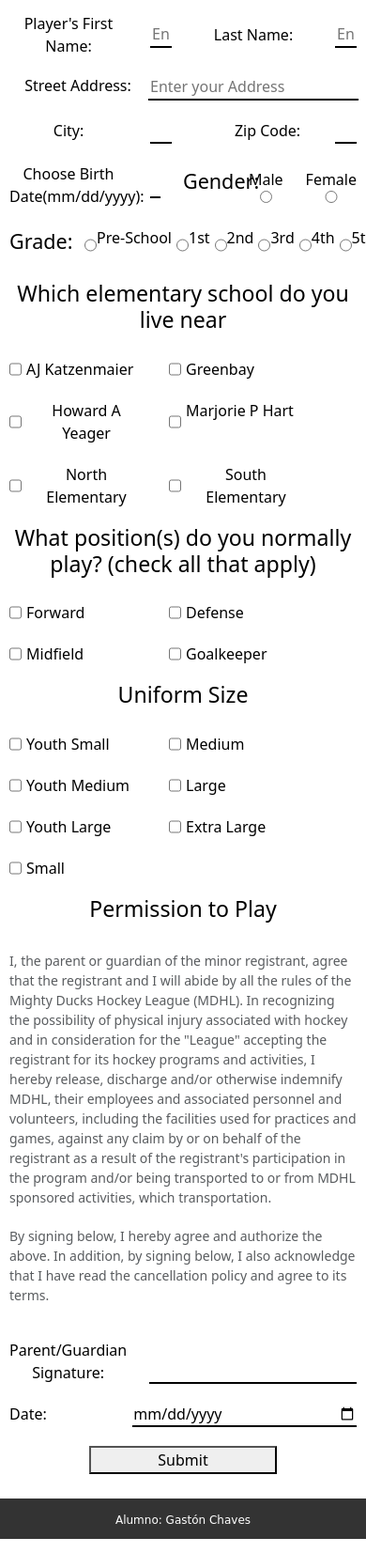
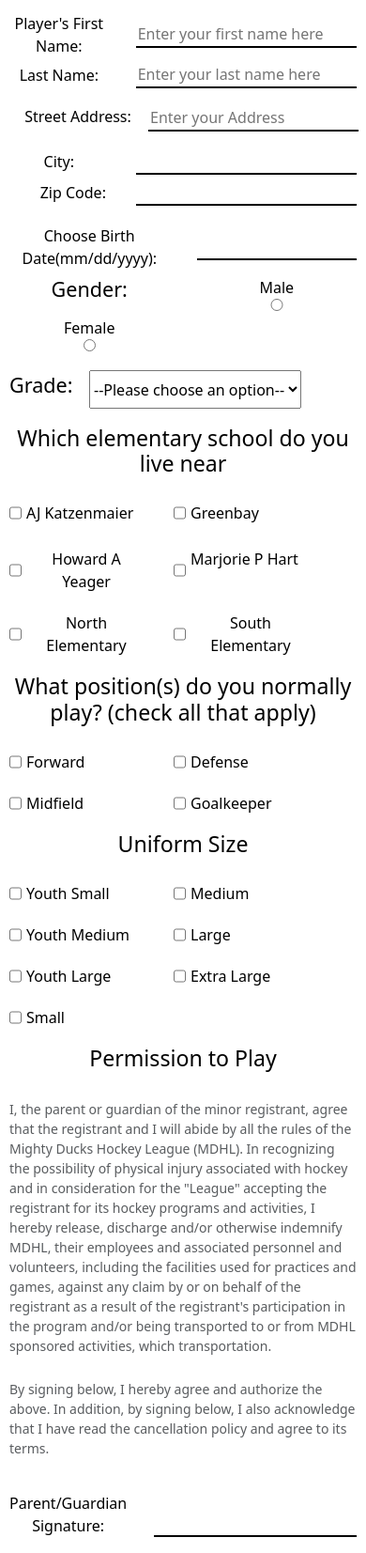
Before and after one commit to soluits/Task2, a plain HTML site: page register.html in a window 390 px wide. Shown: the part 318-1971 px from the top of the page at 94% size. Drawn offline with nearby package versions, Linux system fonts and the light colour scheme; a web font is replaced by a local one.

Commit message:
Diseño Task4 con flexbox con cambios

```diff
--- a/css/form-1.css
+++ b/css/form-1.css
@@ -33,6 +33,20 @@ body > main > aside > div > form > div > div.row.check > div {
 display: grid;
   grid-template-columns: 150px 1fr 150px 1fr;
 }
+
+@media (max-width: 550px) {.row {
+	  display: grid;
+	  grid-template-columns: 1fr 2fr;
+	  grid-gap: 5px;
+	}
+  }
+
+@media (max-width: 550px) {.column {
+	  display: grid;
+	  grid-template-columns: 1fr 1fr !important;
+	  grid-gap: 5px;
+	}
+  }
 .sub-row {
 	display: grid;
   grid-template-columns: 10px 1fr 10px 1fr;
--- a/css/form.css
+++ /dev/null
@@ -1,58 +0,0 @@
-.form-container{
-	width:100%;
-}
-.row{
-	display: grid;
-	grid-template-columns: repeat(5, 1fr);
-	grid-gap: 5px;
-}
-.body .row div {
-	display: flex;
-	justify-content: center;
-    flex-direction: column;
-
-}
-.col-one {
-  background: blue;
-  border: black 5px solid;
-  grid-column-start: 1;
-  grid-column-end: 3;
-  grid-row-start: 1;
-  grid-row-end: 3;
-}
-.col-three {
-
-}
-.col-four {
-}
-.col-five {
-}
-.col-six {
-}
-
-.name{
-		  background: red;
-  border: black 5px solid;
-
-grid-column-start: 1;
-  grid-column-end: 3;
-  grid-row-start: 1;
-  grid-row-end: 3;}
-
-.lastname{
-grid-column-start: 3;
-  grid-column-end: 5;
-    grid-row-start: 1;
-  grid-row-end: 3;}
-.street{}
-.city{}
-.zip-code{}
-.bday{}
-.grade{
-	  background: blue;
-  border: black 5px solid;
-  grid-column-start: 1;
-  grid-column-end: 5;
-  grid-row-start: 4;
-  grid-row-end: 6;
-}
--- a/css/style.css
+++ b/css/style.css
@@ -282,3 +282,16 @@ flex-grow: 0 !important;
 .body .row .div p{
     display: block;
 }
+
+@media (max-width: 600px) {
+    iframe.iframe-map {
+        width: 100%;
+        max-width: 300px
+    }
+  }
+@media (max-width: 350px) {
+    .row {
+        display: grid;
+        grid-template-columns: 1fr 2fr ip !important;
+    }
+  }
--- a/register.html
+++ b/register.html
@@ -85,13 +85,13 @@
 				<div class="body">
 					<div class="row">
 						<div><label for="first-name" >Player's First Name:</label></div>
-						<div><input type="text" class="bottom-line" id="name" placeholder="Enter your first name here" required="required" ></div>
+						<div><input type="text" class="bottom-line" id="name" name="first-name" placeholder="Enter your first name here" required="required" ></div>
 						<div><label for="last-name">Last Name:</label></div>
-						<div><input type="text"  class="bottom-line" id="last-name" placeholder="Enter your last name here" required="required" ></div>
+						<div><input type="text"  class="bottom-line" id="last-name" name="lastname" placeholder="Enter your last name here" required="required" ></div>
 					</div>
 					<div class="row2">
 						<div><label for="street">Street Address:</label></div>
-						<div><input type="text" class="bottom-line" id="street" placeholder="Enter your Address" required="required" ></div>
+						<div><input type="text" class="bottom-line" id="street" name="street" placeholder="Enter your Address" required="required" ></div>
 					</div>
 					<div class="row">
 						<div><label for="city">City: </label></div>
@@ -99,7 +99,7 @@
 						<div><label for="zip-code" style="margin-left: 30px">Zip Code: </label></div>
 						<div><input type="text"  class="bottom-line" id="zip-code" name="zip-code" required="required" ></div>
 					</div>
-					<div class="row" style="grid-template-columns: 150px 2fr 70px 1fr 1fr;">
+					<div class="row column" style="grid-template-columns: 150px 2fr 70px 1fr 1fr;">
 						<div><label for="bday">Choose Birth Date(mm/dd/yyyy):</label></div>
 						<div><input type="text"  id="bday" class="bottom-line" pattern="(0[1-9]|1[012])[- /.](0[1-9]|[12][0-9]|3[01])[- /.](19|20)\d\d" class="datepicker" name="date" value=""  required="required"  /></div>
 						<div><legend>Gender:</legend></div>
@@ -109,63 +109,63 @@
 					<div class="row" style="grid-template-columns: 50px 3fr; flex-direction: row;">
 						<div><legend>Grade:</legend></div>
 						<div style="grid-template-columns:1fr; flex-direction: row;justify-content: left;margin-left: 30px;">
-							<input type="radio" name="grades" id="pre" required="required" >
-							<label class="space-input" for="preschool">Pre-School</label>
-							<input type="radio" name="grades" id="1st">
-							<label class="space-input" for="1st">1st</label>
-							<input type="radio" name="grades" id="2nd">
-							<label class="space-input" for="2nd">2nd</label>
-							<input type="radio" name="grades" id="3rd">
-							<label class="space-input" for="3rd">3rd</label>
-							<input type="radio" name="grades" id="4th">
-							<label class="space-input" for="4th">4th</label>
-							<input type="radio" name="grades" id="5th">
-							<label class="space-input" for="5th">5th</label></div>
+
+<select name="grades" id="grades">
+    <option value="">--Please choose an option--</option>
+    <option value="preschool">Pre-School</option>
+    <option value="first">1st</option>
+    <option value="second">2nd</option>
+    <option value="third">3th</option>
+    <option value="fourth">4th</option>
+    <option value="fifth">5th</option>
+</select>
+
+							</div>
 					</div>
 					<div clasS="title-table">
 						<h3>Which elementary school do you live near</h3>
 					</div>
 					<div class="row check" style="grid-template-columns: 170PX 170PX; flex-direction:row!important;justify-content:left;">
-						<div><input class="space-input" type="checkbox" id="aj" name="elementary" ><label for="aj">AJ Katzenmaier</label></div>
-						<div><input class="space-input" type="checkbox" id="gb" name="elementary" ><label for="gb">Greenbay</label>	</div>
+						<div><input class="space-input" type="checkbox" id="aj" name="elementary" value="AJ Katzenmaier" ><label for="aj">AJ Katzenmaier</label></div>
+						<div><input class="space-input" type="checkbox" id="gb" name="elementary" value="Greenbay" ><label for="gb">Greenbay</label>	</div>
 						<div></div>
 					</div>
 					<div class="row check" style="grid-template-columns: 170PX 170PX; flex-direction:row!important;justify-content:left;">
-						<div><input class="space-input" type="checkbox" id="hy" name="elementary" ><label for="hy">Howard A Yeager</label></div>
-						<div><input class="space-input" type="checkbox" id="ma" name="elementary" ><label for="ma">Marjorie P Hart</label></div>
+						<div><input class="space-input" type="checkbox" id="hy" name="elementary" value="Howard A Yeager" ><label for="hy">Howard A Yeager</label></div>
+						<div><input class="space-input" type="checkbox" id="ma" name="elementary" value="Marjorie P Hart" ><label for="ma">Marjorie P Hart</label></div>
 					</div>
 					<div class="row check" style="grid-template-columns: 170PX 170PX; flex-direction:row!important;justify-content:left;">
-						<div><input class="space-input" type="checkbox" id="no" name="elementary" ><label for="no">North Elementary</label></div>
-						<div><input class="space-input" type="checkbox" id="so" name="elementary" ><label for="so">South Elementary</label></div>
+						<div><input class="space-input" type="checkbox" id="no" name="elementary" value="North Elementary" ><label for="no">North Elementary</label></div>
+						<div><input class="space-input" type="checkbox" id="so" name="elementary" value="South Elementary"><label for="so">South Elementary</label></div>
 					</div>
 					<div clasS="title-table">
 						<h3 class="form-title">What position(s) do you normally play? (check all that apply)</h3>
 					</div>
 					<div class="row check" style="grid-template-columns: 170PX 170PX; flex-direction:row!important;justify-content:left;">
-						<div><input class="space-input" type="checkbox" id="fo" name="position" ><label for="fo">Forward</label></div>
-						<div><input class="space-input" type="checkbox" id="de" name="position" ><label for="de">Defense</label></div>
+						<div><input class="space-input" type="checkbox" id="fo" name="position" value="Forward" ><label for="fo">Forward</label></div>
+						<div><input class="space-input" type="checkbox" id="de" name="position" value="Defense"><label for="de">Defense</label></div>
 					</div>
 					<div class="row check" style="grid-template-columns: 170PX 170PX; flex-direction:row!important;justify-content:left;">
-						<div><input class="space-input" type="checkbox" id="mid" name="position" ><label for="mid">Midfield</label></div>
-						<div><input class="space-input" type="checkbox" id="gol" name="position" ><label for="gol">Goalkeeper</label></div>
+						<div><input class="space-input" type="checkbox" id="mid" name="position" value="Midfield"><label for="mid">Midfield</label></div>
+						<div><input class="space-input" type="checkbox" id="gol" name="position" value="Goalkeeper"><label for="gol">Goalkeeper</label></div>
 					</div>
 					<div clasS="title-table">
 						<h3 class="form-title">Uniform Size</h3>
 					</div>
 					<div class="row check" style="grid-template-columns: 170PX 170PX; flex-direction:row!important;justify-content:left;">
-						<div><input class="space-input" type="checkbox" id="ys" name="uniform" ><label for="ys">Youth Small</label></div>
-						<div><input class="space-input" type="checkbox" id="me" name="uniform" ><label for="me">Medium</label></div>
+						<div><input class="space-input" type="checkbox" id="ys" name="uniform" value="Youth Small"><label for="ys">Youth Small</label></div>
+						<div><input class="space-input" type="checkbox" id="me" name="uniform" value="Medium"><label for="me">Medium</label></div>
 					</div>
 					<div class="row check" style="grid-template-columns: 170PX 170PX; flex-direction:row!important;justify-content:left;">
-						<div><input class="space-input" type="checkbox" id="ym" name="uniform" ><label for="ym">Youth Medium</label></div>
-						<div><input class="space-input" type="checkbox" id="lg" name="uniform" ><label for="lg">Large</label></div>
+						<div><input class="space-input" type="checkbox" id="ym" name="uniform" value="Youth Medium"><label for="ym">Youth Medium</label></div>
+						<div><input class="space-input" type="checkbox" id="lg" name="uniform" value="Large"><label for="lg">Large</label></div>
 					</div>
 					<div class="row check" style="grid-template-columns: 170PX 170PX; flex-direction:row!important;justify-content:left;">
-						<div> <input class="space-input" type="checkbox" id="yl" name="uniform" ><label for="yl">Youth Large</label></div>
-						<div><input class="space-input" type="checkbox" id="xl" name="uniform" ><label for="xl">Extra Large</label></div>
+						<div> <input class="space-input" type="checkbox" id="yl" name="uniform" value="Youth Large"><label for="yl">Youth Large</label></div>
+						<div><input class="space-input" type="checkbox" id="xl" name="uniform" value="Extra Large"><label for="xl">Extra Large</label></div>
 					</div>
 					<div class="row check" style="grid-template-columns: 170PX 170PX; flex-direction:row!important;justify-content:left;">
-						<div><input class="space-input" type="checkbox" id="sm" name="uniform" ><label for="sm">Small</label></div>
+						<div><input class="space-input" type="checkbox" id="sm" name="uniform" value="Small"><label for="sm">Small</label></div>
 					</div>
 					<div clasS="title-table">
 						<h3 class="form-title">Permission to Play</h3>
@@ -180,8 +180,8 @@
 						<div><input type="text"  class="bottom-line" name="signature" id="signature"></div>
 					</div>
 					<div class="row check" style="grid-template-columns: 1fr 2fr; flex-direction:row!important;justify-content:left;">
-						<div><label for="date">Date: </label></div>
-						<div><input type="date"  class="bottom-line" class="bottom-line" pattern="(0[1-9]|1[012])[- /.](0[1-9]|[12][0-9]|3[01])[- /.](19|20)\d\d" class="datepicker" name="date" value="" /></div>
+						<div><label for="datesign">Date: </label></div>
+						<div><input type="datesign"  class="bottom-line" class="bottom-line" pattern="(0[1-9]|1[012])[- /.](0[1-9]|[12][0-9]|3[01])[- /.](19|20)\d\d" class="datepicker" name="date" value="" /></div>
 					</div>
 					<div class="row" style="grid-template-columns: 200PX ; flex-direction:row!important;justify-content:CENTER;">
 						<button type="submit" class="btn-submit">Submit</button>
```
Also changed, not shown: 1 other file.
